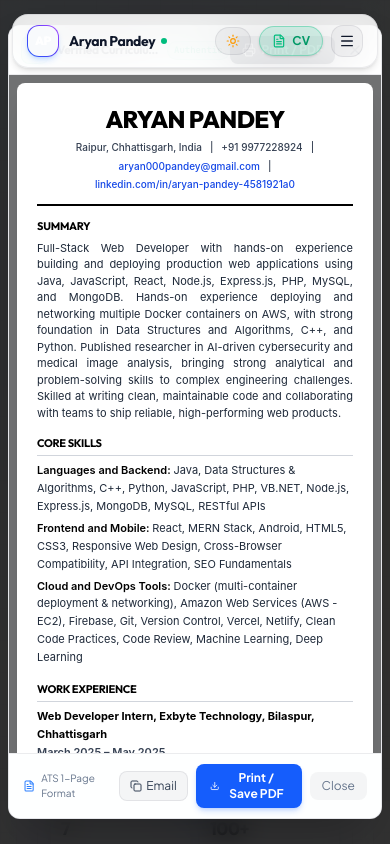
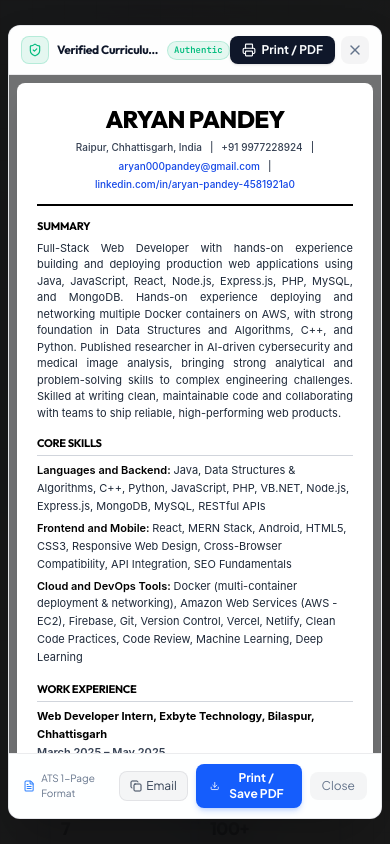
Before and after one commit to aryan-devops/aryanportfolio, a React (Vite) app: page / in a window 390 px wide. Both pictures are taken after a click on the button "CV". Shown: the top 844 px of the page. Built offline with nearby package versions, Linux system fonts and the light colour scheme.

Commit message:
fix: hide header when CV preview modal is open across desktop and mobile

```diff
--- a/src/App.tsx
+++ b/src/App.tsx
@@ -17,7 +17,7 @@ function PortfolioApp() {
   const [resumeOpen, setResumeOpen] = useState(false);
 
   return (
-    <Layout onOpenResume={() => setResumeOpen(true)}>
+    <Layout onOpenResume={() => setResumeOpen(true)} isResumeOpen={resumeOpen}>
       <div className="bento-container pb-20">
         <div className="bento-grid">
           {/* Chapter 1: Attention (Hero) */}
--- a/src/components/layout/Layout.tsx
+++ b/src/components/layout/Layout.tsx
@@ -7,9 +7,10 @@ import { useTheme } from '../../context/ThemeContext';
 interface LayoutProps {
   children: React.ReactNode;
   onOpenResume?: () => void;
+  isResumeOpen?: boolean;
 }
 
-export default function Layout({ children, onOpenResume }: LayoutProps) {
+export default function Layout({ children, onOpenResume, isResumeOpen }: LayoutProps) {
   const { theme } = useTheme();
 
   return (
@@ -33,7 +34,7 @@ export default function Layout({ children, onOpenResume }: LayoutProps) {
       )}
 
       {/* Floating Header */}
-      <Navbar onOpenResume={onOpenResume} />
+      <Navbar onOpenResume={onOpenResume} isHidden={isResumeOpen} />
 
       {/* Main Content */}
       <main className="relative z-10 flex-1 pt-24 sm:pt-28 md:pt-32 print:p-0 print:pt-0">
--- a/src/components/layout/Navbar.tsx
+++ b/src/components/layout/Navbar.tsx
@@ -6,12 +6,19 @@ import { useTheme } from '../../context/ThemeContext';
 
 interface NavbarProps {
   onOpenResume?: () => void;
+  isHidden?: boolean;
 }
 
-export default function Navbar({ onOpenResume }: NavbarProps) {
+export default function Navbar({ onOpenResume, isHidden }: NavbarProps) {
   const [menuOpen, setMenuOpen] = useState(false);
   const [scrolled, setScrolled] = useState(false);
   const { mode, theme, isDaytime, timeString, toggleTheme, setMode } = useTheme();
+
+  useEffect(() => {
+    if (isHidden) {
+      setMenuOpen(false);
+    }
+  }, [isHidden]);
 
   useEffect(() => {
     const handleScroll = () => {
@@ -33,9 +40,14 @@ export default function Navbar({ onOpenResume }: NavbarProps) {
   return (
     <>
       <header
-        className={`fixed top-0 left-0 right-0 z-50 transition-all duration-300 px-3 sm:px-6 lg:px-8 ${
+        className={`fixed top-0 left-0 right-0 z-40 transition-all duration-300 px-3 sm:px-6 lg:px-8 print:hidden ${
+          isHidden
+            ? 'opacity-0 -translate-y-full pointer-events-none invisible'
+            : 'opacity-100 translate-y-0 visible'
+        } ${
           scrolled ? 'py-2.5 sm:py-3' : 'py-3.5 sm:py-5'
         }`}
+        aria-hidden={isHidden}
       >
         <div
           className={`max-w-6xl mx-auto rounded-2xl sm:rounded-full transition-all duration-300 px-3.5 sm:px-5 py-2.5 flex items-center justify-between border ${
@@ -146,7 +158,7 @@ export default function Navbar({ onOpenResume }: NavbarProps) {
 
       {/* Mobile Drawer Menu */}
       <AnimatePresence>
-        {menuOpen && (
+        {menuOpen && !isHidden && (
           <motion.div
             initial={{ opacity: 0, y: -15 }}
             animate={{ opacity: 1, y: 0 }}
--- a/src/components/resume/ResumeModal.tsx
+++ b/src/components/resume/ResumeModal.tsx
@@ -41,14 +41,14 @@ export default function ResumeModal({ isOpen, onClose }: ResumeModalProps) {
   return (
     <AnimatePresence>
       {isOpen && (
-        <div className="fixed inset-0 z-50 flex items-center justify-center p-2 sm:p-4 md:p-6 print:p-0">
+        <div className="fixed inset-0 z-[100] flex items-center justify-center p-2 sm:p-4 md:p-6 print:p-0">
           {/* Backdrop */}
           <motion.div
             initial={{ opacity: 0 }}
             animate={{ opacity: 1 }}
             exit={{ opacity: 0 }}
             onClick={onClose}
-            className="fixed inset-0 bg-black/80 backdrop-blur-md print:hidden"
+            className="fixed inset-0 bg-black/90 backdrop-blur-xl print:hidden"
           />
 
           {/* Modal Container */}
```
